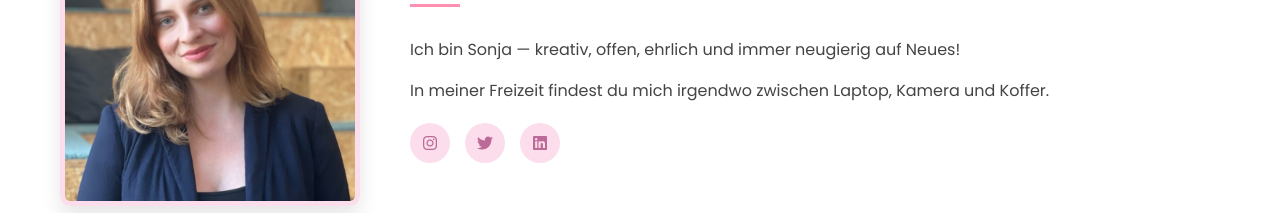
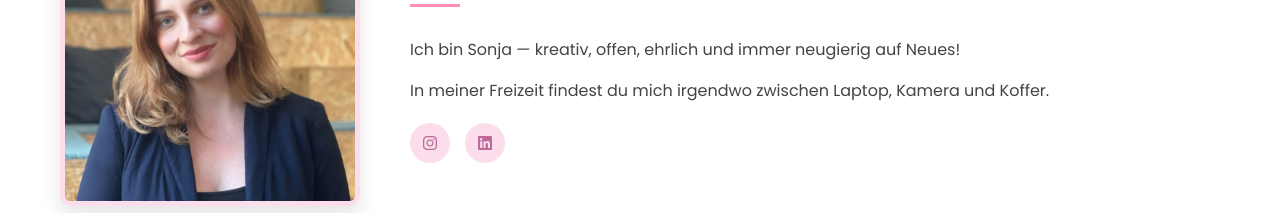
Before and after one commit to SonjaRo1212/sonjaspage, a plain HTML site: page index.html in a window 1280 px wide. Shown: the part 974-1187 px from the top of the page. Drawn offline with Linux system fonts and the light colour scheme.

Commit message:
neuebilder

```diff
--- a/index.html
+++ b/index.html
@@ -52,7 +52,6 @@
                     <p>In meiner Freizeit findest du mich irgendwo zwischen Laptop, Kamera und Koffer.</p>
                     <div class="social-links">
                         <a href="#" class="social-icon"><i class="fab fa-instagram"></i></a>
-                        <a href="#" class="social-icon"><i class="fab fa-twitter"></i></a>
                         <a href="#" class="social-icon"><i class="fab fa-linkedin"></i></a>
                     </div>
                 </div>
```
